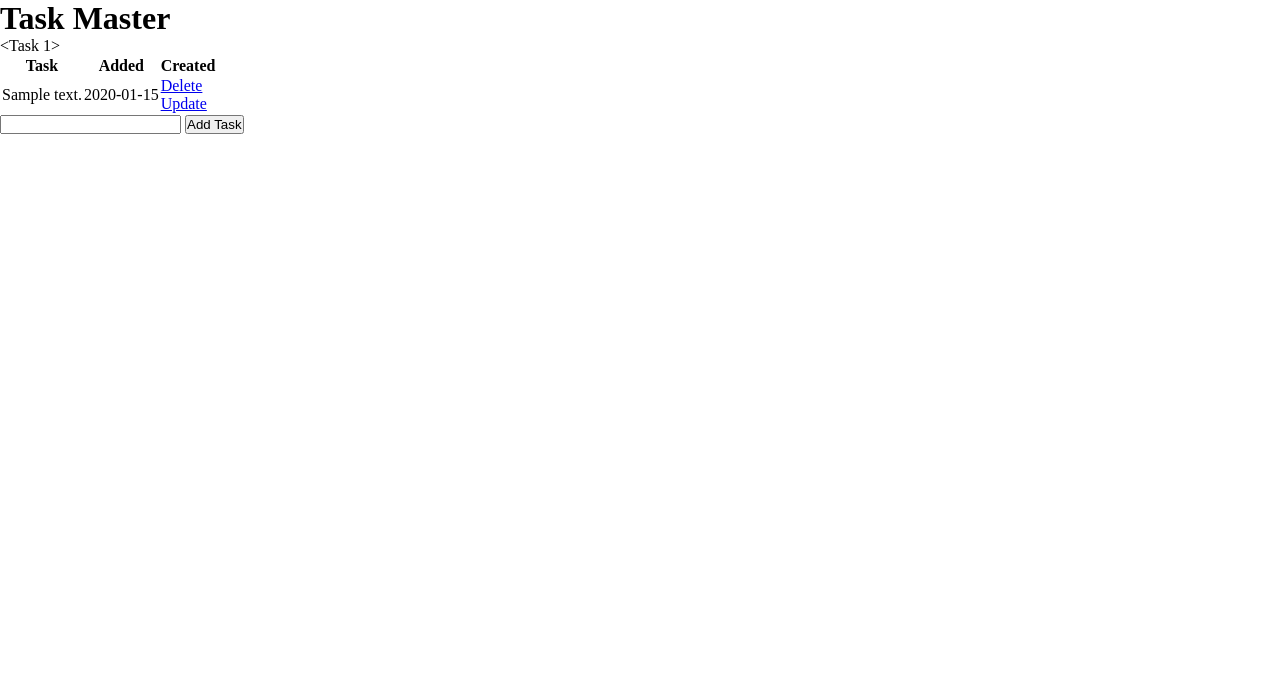
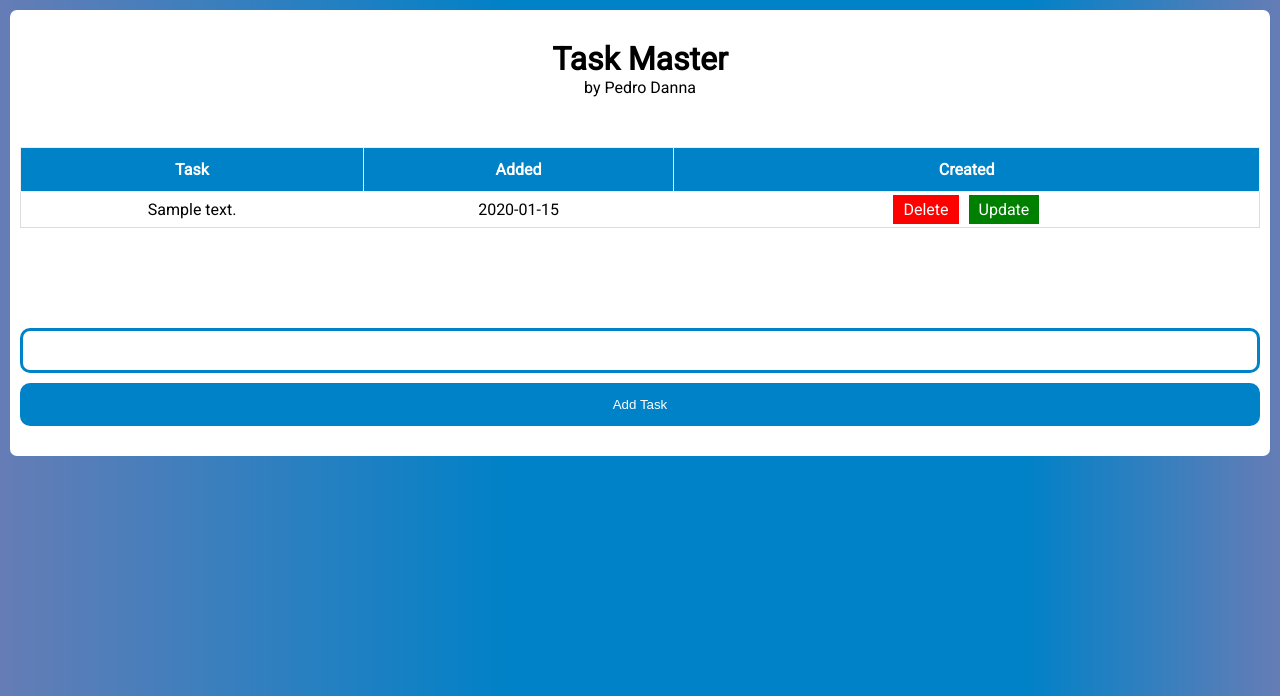
Before and after one commit to pedrodanna/task-master, a Flask app: page / in a window 1280 px wide. Shown: the top 696 px of the page. Run offline with Flask 2, Linux system fonts and the light colour scheme; tables that the repository leaves empty hold one stand-in row (values such as "Sample post").

Commit message:
CSS done

```diff
--- a/app.py
+++ b/app.py
@@ -21,7 +21,7 @@ class Todo(db.Model):
 
     #Function to return a string when new element is added
     def __repr__(self):
-        return "<Task %r>" % self.id
+        return ""
 
 #App URL
 @app.route('/', methods=['POST', 'GET'])
--- a/static/CSS/styles.css
+++ b/static/CSS/styles.css
@@ -2,3 +2,118 @@
     margin: 0;
     padding: 0;
 }
+
+body {
+    background: url(../res/back.jpg);
+    background-size: cover;
+}
+
+.content{
+    background-color: white;
+    border-radius: 7px;
+    margin: 10px;
+}
+
+.content h1{
+    text-align: center;
+    font-family: Roboto;
+    padding-top: 30px;
+}
+
+.content p {
+    text-align: center;
+    font-family: Roboto;
+}
+
+.content table {
+    margin-left:auto;
+    margin-right:auto;
+    margin-top: 50px;
+    border-collapse: collapse;
+    font-family: Roboto;
+    margin-left: 10px;
+    margin-right: 10px;
+    box-sizing: border-box;
+    width: calc(100% - 20px);
+    text-align: center;
+}
+
+.content table tr {
+    border: 1px solid #ddd;
+    padding: 8px;
+  }
+
+.content table, .content table th {
+border: 1px solid #eee;
+padding: 8px;
+}
+
+.content table:nth-child(even) {
+    background-color: #f2f2f2;
+}
+
+.content table:hover {background-color: #ddd;}
+
+.content table th {
+    padding-top: 12px;
+    padding-bottom: 12px;
+    text-align: left;
+    background-color: #0082c8;
+    color: white;
+    text-align: center;
+}
+
+.content input[type=text] {
+    width: calc(100% - 20px);
+    margin-top: 100px;
+    padding: 12px;
+    margin-left: 10px;
+    margin-right: 10px;
+    box-sizing: border-box;
+    border: 3px solid #0082c8;
+    border-radius: 10px;
+    font-family: Roboto;
+}
+
+.content input[type=submit] {
+    width: calc(100% - 20px);
+    background-color: #0082c8;
+    color: white;
+    padding: 14px 20px;
+    margin-top: 10px;
+    margin-left: 10px;
+    margin-right: 10px;
+    margin-bottom: 30px;
+    border: none;
+    border-radius: 10px;
+    cursor: pointer;
+}
+
+.content input[type=submit]:hover {
+    background-color:  #006399;
+}
+
+body a:link, body a:visited {
+    color: white;
+    padding: 5px 10px;
+    margin: 3px;
+    text-align: center;
+    text-decoration: none;
+    display: inline-block;
+}
+
+.del {
+    background-color: red;
+}
+
+.del:hover, .del:active {
+    background-color: #cc0000;
+}
+
+.up {
+    background-color: green;
+}
+
+.up:hover, .up:active {
+    background-color: #006600;
+}
--- a/templates/base.html
+++ b/templates/base.html
@@ -3,6 +3,7 @@
 <head>
     <meta charset="UTF-8">
     <meta name="viewport" content="width=device-width, initial-scale=1.0">
+    <link href="https://fonts.googleapis.com/css2?family=Roboto" rel="stylesheet">
     <link rel="stylesheet" href="{{ url_for('static', filename='CSS/styles.css') }}">
     {%block head%}{%endblock%}
 </head>
--- a/templates/index.html
+++ b/templates/index.html
@@ -7,6 +7,7 @@
 {%block body%}
 <div class="content">
     <h1>Task Master</h1>
+    <p>by Pedro Danna</p>
     <table>
         <tr>
             <th>Task</th>
@@ -14,15 +15,12 @@
             <th>Created</th>
         </tr>
         {% for task in tasks %}
-
-            {{ task }}
             <tr>
                 <td>{{ task.content }}</td>
                 <td>{{ task.date_created.date() }}</td>
                 <td>
-                    <a href="/delete/{{task.id}}">Delete</a>
-                    <br>
-                    <a href="/update/{{task.id}}">Update</a>
+                    <a class="del" href="/delete/{{task.id}}">Delete</a>
+                    <a class="up" href="/update/{{task.id}}">Update</a>
                 </td>
             </tr>
         {% endfor %}
@@ -30,6 +28,7 @@
 
     <form action="/" method="POST">
         <input type="text" name="content" id="content">
+        <br>
         <input type="submit" value="Add Task">
     </form>
 </div>
```
Also changed, not shown: static/res/back.jpg (added), test.db.
